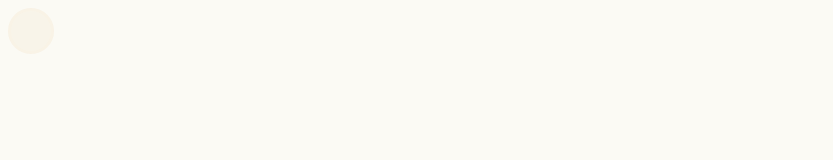
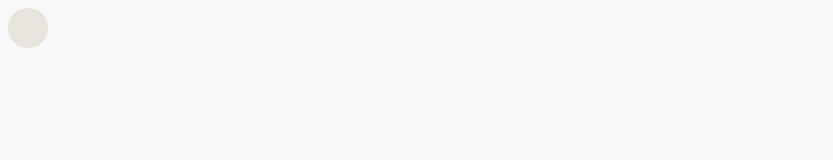
Before and after one commit to br0131/br0131.github.io, a plain HTML site: page index.html in a window 1280 px wide. Shown: the top 160 px of the page, without its empty margins (0-833 px from the left). Drawn offline with Linux system fonts and the light colour scheme.

Commit message:
index.html

```diff
--- a/index.html
+++ b/index.html
@@ -7,8 +7,8 @@
             width:40px;
             height:40px;
             border-radius:50%;
-            border:3px solid #f7ebd7;
-            background-color:#f6eedd;
+
+            background-color:d8d2c6;
             opacity:0.5;
             pointer-events:none;
             z-index:9999;
@@ -16,7 +16,7 @@
       </style>
       <style>
         body{
-            background-color:#fbfaf4;
+            background-color:#f8f8f8;
             }
          h1{
             align-items:center;
```
